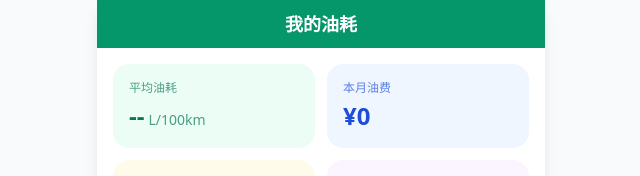
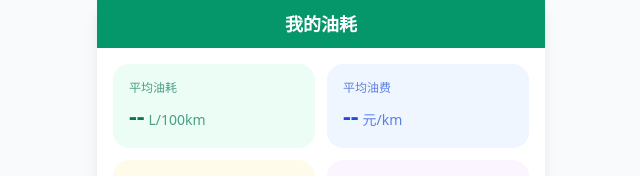
Before and after one commit to sh-alex-sh/my-car_oil, a React (Vite) app: page / in a window 1280 px wide. Shown: the top 176 px of the page, without its empty margins (319-959 px from the left). Built offline with nearby package versions, Linux system fonts and the light colour scheme.

Commit message:
feat: replace monthly cost with avg cost per km, keep monthly cost for future stats page

```diff
--- a/src/routes/Dashboard.tsx
+++ b/src/routes/Dashboard.tsx
@@ -43,7 +43,7 @@ export default function Dashboard() {
         </div>
       )}
 
-      {/* 摘要卡片 — 2行×3列 */}
+      {/* 摘要卡片 */}
       <div className="grid grid-cols-2 gap-3 px-4">
         <SummaryCard
           title="平均油耗"
@@ -52,8 +52,9 @@ export default function Dashboard() {
           color="emerald"
         />
         <SummaryCard
-          title="本月油费"
-          value={`¥${stats.totalCostThisMonth.toFixed(0)}`}
+          title="平均油费"
+          value={stats.avgCostPerKm !== null ? stats.avgCostPerKm.toFixed(2) : '--'}
+          unit="元/km"
           color="blue"
         />
         <SummaryCard
--- a/src/stores/fuelStore.ts
+++ b/src/stores/fuelStore.ts
@@ -91,7 +91,12 @@ export const useFuelStore = create<FuelStore>((set, get) => ({
 
     return {
       avgConsumption: consumptionCount > 0 ? totalConsumption / consumptionCount : null,
-      totalCostThisMonth: thisMonth.reduce((sum, r) => sum + r.fuelCost, 0),
+      // 平均油费 元/km = 累计油费 / 累计里程
+      avgCostPerKm:
+        byMileage.length >= 2 && byMileage[0].mileage > byMileage[byMileage.length - 1].mileage
+          ? records.reduce((sum, r) => sum + r.fuelCost, 0) /
+            (byMileage[0].mileage - byMileage[byMileage.length - 1].mileage)
+          : null,
       totalDistanceThisMonth:
         thisMonthByDate.length >= 2
           ? thisMonthByDate[0].mileage - thisMonthByDate[thisMonthByDate.length - 1].mileage
--- a/src/types/index.ts
+++ b/src/types/index.ts
@@ -26,10 +26,10 @@ export interface FuelRecordInput {
 // 首页统计数据
 export interface FuelStats {
   avgConsumption: number | null;   // 平均油耗 L/100km
-  totalCostThisMonth: number;      // 本月油费
+  avgCostPerKm: number | null;     // 平均油费 元/km
   totalDistanceThisMonth: number;  // 本月行驶里程
   totalCost: number;               // 累计油费
-  totalDistance: number;           // 累计行驶里程（最新 - 最早）
+  totalDistance: number;           // 累计行驶里程（最新里程 - 最早里程）
   recordCount: number;             // 累计记录
 }
 
```
